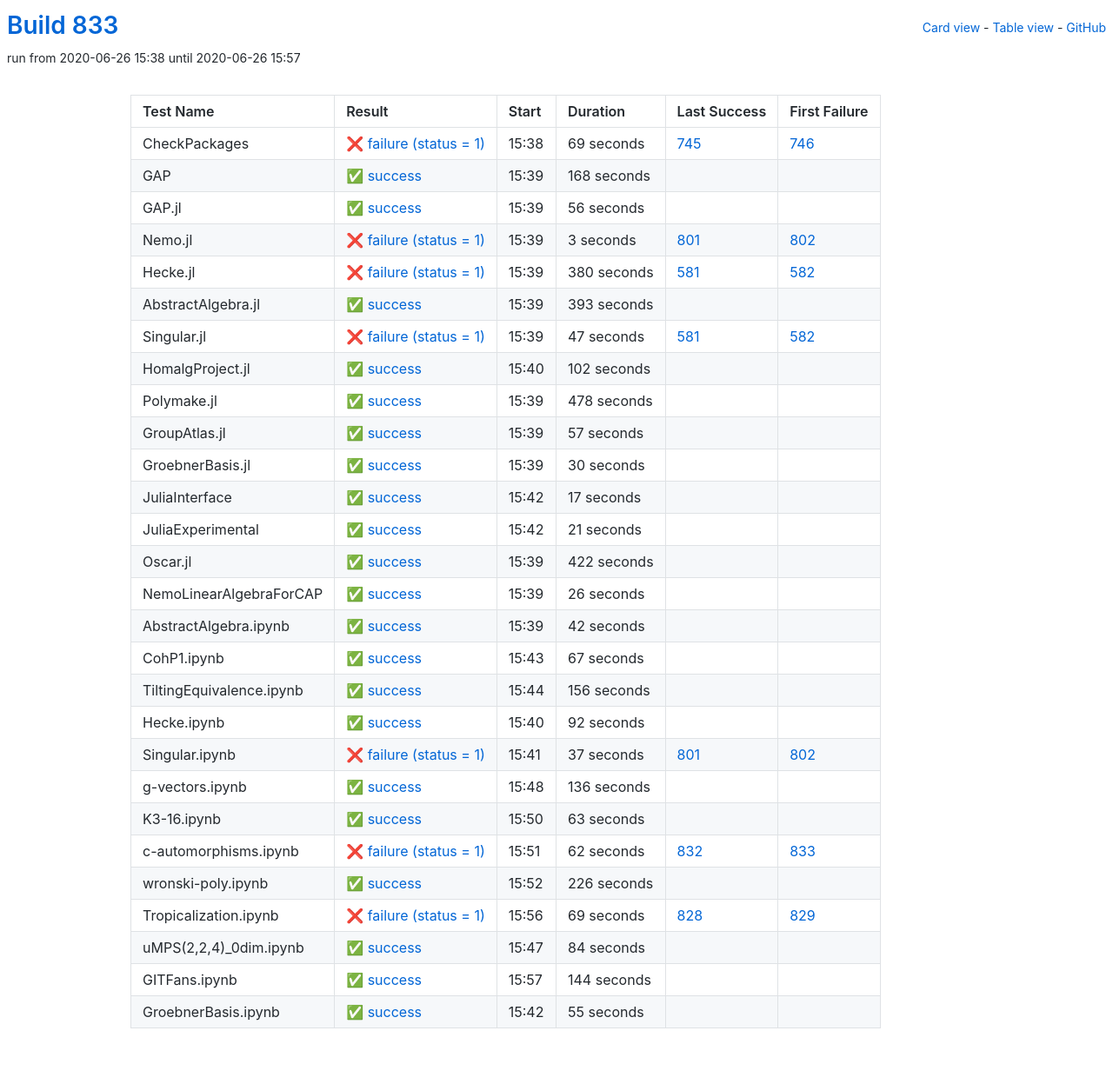
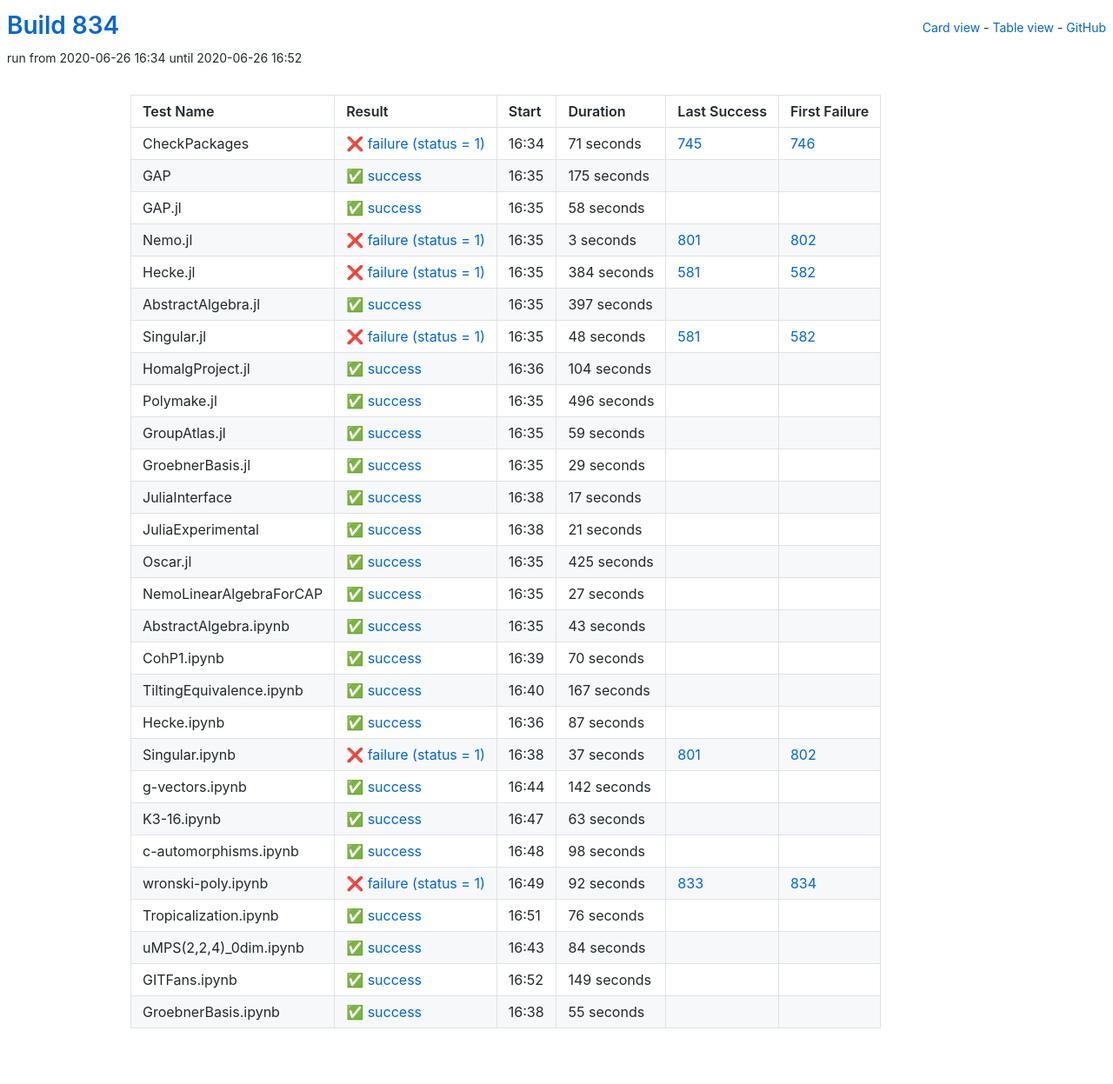
Before and after one commit to oscar-system/oscar-ci-status-1.4, a Jekyll site: the page built from table.html, in a window 1280 px wide. Shown: the whole page at 87% size. Built offline with Jekyll 4.4.1, drawn with Linux system fonts in a browser that asks for light colours.

Commit message:
Build #834

```diff
--- a/_data/ci.yml
+++ b/_data/ci.yml
@@ -1,6 +1,6 @@
 ---
-build: 833
-build_url: https://oscarci.mathematik.uni-kl.de/job/oscar-julia-1.4/833/
+build: 834
+build_url: https://oscarci.mathematik.uni-kl.de/job/oscar-julia-1.4/834/
 job: oscar-julia-1.4
 organization: oscar-system
 repo: oscar-ci-status-1.4
@@ -8,44 +8,44 @@ repourl: https://github.com/oscar-system/oscar-ci-status-1.4
 tests:
 - name: CheckPackages
   id: checkpackages
-  log: https://oscarci.mathematik.uni-kl.de/job/oscar-julia-1.4/833/artifact/logs/build-833/CheckPackages.log
-  start: 2020-06-26 15:38
+  log: https://oscarci.mathematik.uni-kl.de/job/oscar-julia-1.4/834/artifact/logs/build-834/CheckPackages.log
+  start: 2020-06-26 16:34
   success: false
   exitcode: 1
   status: failure
-  duration: 69
+  duration: 71
   last_success: 745
   last_success_url: https://oscarci.mathematik.uni-kl.de/job/oscar-julia-1.4/745/
   first_failure: 746
   first_failure_url: https://oscarci.mathematik.uni-kl.de/job/oscar-julia-1.4/746/
 - name: GAP
   id: gap
-  log: https://oscarci.mathematik.uni-kl.de/job/oscar-julia-1.4/833/artifact/logs/build-833/GAP.log
-  start: 2020-06-26 15:39
+  log: https://oscarci.mathematik.uni-kl.de/job/oscar-julia-1.4/834/artifact/logs/build-834/GAP.log
+  start: 2020-06-26 16:35
   success: true
   exitcode: 0
   status: success
-  duration: 168
+  duration: 175
   last_success: false
   last_success_url:
   first_failure: false
   first_failure_url:
 - name: GAP.jl
   id: gap-jl
-  log: https://oscarci.mathematik.uni-kl.de/job/oscar-julia-1.4/833/artifact/logs/build-833/GAP.jl.log
-  start: 2020-06-26 15:39
+  log: https://oscarci.mathematik.uni-kl.de/job/oscar-julia-1.4/834/artifact/logs/build-834/GAP.jl.log
+  start: 2020-06-26 16:35
   success: true
   exitcode: 0
   status: success
-  duration: 56
+  duration: 58
   last_success: false
   last_success_url:
   first_failure: false
   first_failure_url:
 - name: Nemo.jl
   id: nemo-jl
-  log: https://oscarci.mathematik.uni-kl.de/job/oscar-julia-1.4/833/artifact/logs/build-833/Nemo.jl.log
-  start: 2020-06-26 15:39
+  log: https://oscarci.mathematik.uni-kl.de/job/oscar-julia-1.4/834/artifact/logs/build-834/Nemo.jl.log
+  start: 2020-06-26 16:35
   success: false
   exitcode: 1
   status: failure
@@ -56,92 +56,92 @@ tests:
   first_failure_url: https://oscarci.mathematik.uni-kl.de/job/oscar-julia-1.4/802/
 - name: Hecke.jl
   id: hecke-jl
-  log: https://oscarci.mathematik.uni-kl.de/job/oscar-julia-1.4/833/artifact/logs/build-833/Hecke.jl.log
-  start: 2020-06-26 15:39
+  log: https://oscarci.mathematik.uni-kl.de/job/oscar-julia-1.4/834/artifact/logs/build-834/Hecke.jl.log
+  start: 2020-06-26 16:35
   success: false
   exitcode: 1
   status: failure
-  duration: 380
+  duration: 384
   last_success: 581
   last_success_url: https://oscarci.mathematik.uni-kl.de/job/oscar-julia-1.4/581/
   first_failure: 582
   first_failure_url: https://oscarci.mathematik.uni-kl.de/job/oscar-julia-1.4/582/
 - name: AbstractAlgebra.jl
   id: abstractalgebra-jl
-  log: https://oscarci.mathematik.uni-kl.de/job/oscar-julia-1.4/833/artifact/logs/build-833/AbstractAlgebra.jl.log
-  start: 2020-06-26 15:39
+  log: https://oscarci.mathematik.uni-kl.de/job/oscar-julia-1.4/834/artifact/logs/build-834/AbstractAlgebra.jl.log
+  start: 2020-06-26 16:35
   success: true
   exitcode: 0
   status: success
-  duration: 393
+  duration: 397
   last_success: false
   last_success_url:
   first_failure: false
   first_failure_url:
 - name: Singular.jl
   id: singular-jl
-  log: https://oscarci.mathematik.uni-kl.de/job/oscar-julia-1.4/833/artifact/logs/build-833/Singular.jl.log
-  start: 2020-06-26 15:39
+  log: https://oscarci.mathematik.uni-kl.de/job/oscar-julia-1.4/834/artifact/logs/build-834/Singular.jl.log
+  start: 2020-06-26 16:35
   success: false
   exitcode: 1
   status: failure
-  duration: 47
+  duration: 48
   last_success: 581
   last_success_url: https://oscarci.mathematik.uni-kl.de/job/oscar-julia-1.4/581/
   first_failure: 582
   first_failure_url: https://oscarci.mathematik.uni-kl.de/job/oscar-julia-1.4/582/
 - name: HomalgProject.jl
   id: homalgproject-jl
-  log: https://oscarci.mathematik.uni-kl.de/job/oscar-julia-1.4/833/artifact/logs/build-833/HomalgProject.jl.log
-  start: 2020-06-26 15:40
+  log: https://oscarci.mathematik.uni-kl.de/job/oscar-julia-1.4/834/artifact/logs/build-834/HomalgProject.jl.log
+  start: 2020-06-26 16:36
   success: true
   exitcode: 0
   status: success
-  duration: 102
+  duration: 104
   last_success: false
   last_success_url:
   first_failure: false
   first_failure_url:
 - name: Polymake.jl
   id: polymake-jl
-  log: https://oscarci.mathematik.uni-kl.de/job/oscar-julia-1.4/833/artifact/logs/build-833/Polymake.jl.log
-  start: 2020-06-26 15:39
+  log: https://oscarci.mathematik.uni-kl.de/job/oscar-julia-1.4/834/artifact/logs/build-834/Polymake.jl.log
+  start: 2020-06-26 16:35
   success: true
   exitcode: 0
   status: success
-  duration: 478
+  duration: 496
   last_success: false
   last_success_url:
   first_failure: false
   first_failure_url:
 - name: GroupAtlas.jl
   id: groupatlas-jl
-  log: https://oscarci.mathematik.uni-kl.de/job/oscar-julia-1.4/833/artifact/logs/build-833/GroupAtlas.jl.log
-  start: 2020-06-26 15:39
+  log: https://oscarci.mathematik.uni-kl.de/job/oscar-julia-1.4/834/artifact/logs/build-834/GroupAtlas.jl.log
+  start: 2020-06-26 16:35
   success: true
   exitcode: 0
   status: success
-  duration: 57
+  duration: 59
   last_success: false
   last_success_url:
   first_failure: false
   first_failure_url:
 - name: GroebnerBasis.jl
   id: groebnerbasis-jl
-  log: https://oscarci.mathematik.uni-kl.de/job/oscar-julia-1.4/833/artifact/logs/build-833/GroebnerBasis.jl.log
-  start: 2020-06-26 15:39
+  log: https://oscarci.mathematik.uni-kl.de/job/oscar-julia-1.4/834/artifact/logs/build-834/GroebnerBasis.jl.log
+  start: 2020-06-26 16:35
   success: true
   exitcode: 0
   status: success
-  duration: 30
+  duration: 29
   last_success: false
   last_success_url:
   first_failure: false
   first_failure_url:
 - name: JuliaInterface
   id: juliainterface
-  log: https://oscarci.mathematik.uni-kl.de/job/oscar-julia-1.4/833/artifact/logs/build-833/JuliaInterface.log
-  start: 2020-06-26 15:42
+  log: https://oscarci.mathematik.uni-kl.de/job/oscar-julia-1.4/834/artifact/logs/build-834/JuliaInterface.log
+  start: 2020-06-26 16:38
   success: true
   exitcode: 0
   status: success
@@ -152,8 +152,8 @@ tests:
   first_failure_url:
 - name: JuliaExperimental
   id: juliaexperimental
-  log: https://oscarci.mathematik.uni-kl.de/job/oscar-julia-1.4/833/artifact/logs/build-833/JuliaExperimental.log
-  start: 2020-06-26 15:42
+  log: https://oscarci.mathematik.uni-kl.de/job/oscar-julia-1.4/834/artifact/logs/build-834/JuliaExperimental.log
+  start: 2020-06-26 16:38
   success: true
   exitcode: 0
   status: success
@@ -164,80 +164,80 @@ tests:
   first_failure_url:
 - name: Oscar.jl
   id: oscar-jl
-  log: https://oscarci.mathematik.uni-kl.de/job/oscar-julia-1.4/833/artifact/logs/build-833/Oscar.jl.log
-  start: 2020-06-26 15:39
+  log: https://oscarci.mathematik.uni-kl.de/job/oscar-julia-1.4/834/artifact/logs/build-834/Oscar.jl.log
+  start: 2020-06-26 16:35
   success: true
   exitcode: 0
   status: success
-  duration: 422
+  duration: 425
   last_success: false
   last_success_url:
   first_failure: false
   first_failure_url:
 - name: NemoLinearAlgebraForCAP
   id: nemolinearalgebraforcap
-  log: https://oscarci.mathematik.uni-kl.de/job/oscar-julia-1.4/833/artifact/logs/build-833/NemoLinearAlgebraForCAP.log
-  start: 2020-06-26 15:39
+  log: https://oscarci.mathematik.uni-kl.de/job/oscar-julia-1.4/834/artifact/logs/build-834/NemoLinearAlgebraForCAP.log
+  start: 2020-06-26 16:35
   success: true
   exitcode: 0
   status: success
-  duration: 26
+  duration: 27
   last_success: false
   last_success_url:
   first_failure: false
   first_failure_url:
 - name: AbstractAlgebra.ipynb
   id: abstractalgebra-ipynb
-  log: https://oscarci.mathematik.uni-kl.de/job/oscar-julia-1.4/833/artifact/logs/build-833/AbstractAlgebra.ipynb.log
-  start: 2020-06-26 15:39
+  log: https://oscarci.mathematik.uni-kl.de/job/oscar-julia-1.4/834/artifact/logs/build-834/AbstractAlgebra.ipynb.log
+  start: 2020-06-26 16:35
   success: true
   exitcode: 0
   status: success
-  duration: 42
+  duration: 43
   last_success: false
   last_success_url:
   first_failure: false
   first_failure_url:
 - name: CohP1.ipynb
   id: cohp1-ipynb
-  log: https://oscarci.mathematik.uni-kl.de/job/oscar-julia-1.4/833/artifact/logs/build-833/CohP1.ipynb.log
-  start: 2020-06-26 15:43
+  log: https://oscarci.mathematik.uni-kl.de/job/oscar-julia-1.4/834/artifact/logs/build-834/CohP1.ipynb.log
+  start: 2020-06-26 16:39
   success: true
   exitcode: 0
   status: success
-  duration: 67
+  duration: 70
   last_success: false
   last_success_url:
   first_failure: false
   first_failure_url:
 - name: TiltingEquivalence.ipynb
   id: tiltingequivalence-ipynb
-  log: https://oscarci.mathematik.uni-kl.de/job/oscar-julia-1.4/833/artifact/logs/build-833/TiltingEquivalence.ipynb.log
-  start: 2020-06-26 15:44
+  log: https://oscarci.mathematik.uni-kl.de/job/oscar-julia-1.4/834/artifact/logs/build-834/TiltingEquivalence.ipynb.log
+  start: 2020-06-26 16:40
   success: true
   exitcode: 0
   status: success
-  duration: 156
+  duration: 167
   last_success: false
   last_success_url:
   first_failure: false
   first_failure_url:
 - name: Hecke.ipynb
   id: hecke-ipynb
-  log: https://oscarci.mathematik.uni-kl.de/job/oscar-julia-1.4/833/artifact/logs/build-833/Hecke.ipynb.log
-  start: 2020-06-26 15:40
+  log: https://oscarci.mathematik.uni-kl.de/job/oscar-julia-1.4/834/artifact/logs/build-834/Hecke.ipynb.log
+  start: 2020-06-26 16:36
   success: true
   exitcode: 0
   status: success
-  duration: 92
+  duration: 87
   last_success: false
   last_success_url:
   first_failure: false
   first_failure_url:
 - name: Singular.ipynb
   id: singular-ipynb
-  log: https://oscarci.mathematik.uni-kl.de/job/oscar-julia-1.4/833/artifact/logs/build-833/Singular.ipynb.log
-  start: 2020-06-26 15:41
+  log: https://oscarci.mathematik.uni-kl.de/job/oscar-julia-1.4/834/artifact/logs/build-834/Singular.ipynb.log
+  start: 2020-06-26 16:38
   success: false
   exitcode: 1
   status: failure
@@ -248,20 +248,20 @@ tests:
   first_failure_url: https://oscarci.mathematik.uni-kl.de/job/oscar-julia-1.4/802/
 - name: g-vectors.ipynb
   id: g-vectors-ipynb
-  log: https://oscarci.mathematik.uni-kl.de/job/oscar-julia-1.4/833/artifact/logs/build-833/g-vectors.ipynb.log
-  start: 2020-06-26 15:48
+  log: https://oscarci.mathematik.uni-kl.de/job/oscar-julia-1.4/834/artifact/logs/build-834/g-vectors.ipynb.log
+  start: 2020-06-26 16:44
   success: true
   exitcode: 0
   status: success
-  duration: 136
+  duration: 142
   last_success: false
   last_success_url:
   first_failure: false
   first_failure_url:
 - name: K3-16.ipynb
   id: k3-16-ipynb
-  log: https://oscarci.mathematik.uni-kl.de/job/oscar-julia-1.4/833/artifact/logs/build-833/K3-16.ipynb.log
-  start: 2020-06-26 15:50
+  log: https://oscarci.mathematik.uni-kl.de/job/oscar-julia-1.4/834/artifact/logs/build-834/K3-16.ipynb.log
+  start: 2020-06-26 16:47
   success: true
   exitcode: 0
   status: success
@@ -272,44 +272,44 @@ tests:
   first_failure_url:
 - name: c-automorphisms.ipynb
   id: c-automorphisms-ipynb
-  log: https://oscarci.mathematik.uni-kl.de/job/oscar-julia-1.4/833/artifact/logs/build-833/c-automorphisms.ipynb.log
-  start: 2020-06-26 15:51
-  success: false
-  exitcode: 1
-  status: failure
-  duration: 62
-  last_success: 832
-  last_success_url: https://oscarci.mathematik.uni-kl.de/job/oscar-julia-1.4/832/
-  first_failure: 833
-  first_failure_url: https://oscarci.mathematik.uni-kl.de/job/oscar-julia-1.4/833/
-- name: wronski-poly.ipynb
-  id: wronski-poly-ipynb
-  log: https://oscarci.mathematik.uni-kl.de/job/oscar-julia-1.4/833/artifact/logs/build-833/wronski-poly.ipynb.log
-  start: 2020-06-26 15:52
+  log: https://oscarci.mathematik.uni-kl.de/job/oscar-julia-1.4/834/artifact/logs/build-834/c-automorphisms.ipynb.log
+  start: 2020-06-26 16:48
   success: true
   exitcode: 0
   status: success
-  duration: 226
+  duration: 98
   last_success: false
   last_success_url:
   first_failure: false
   first_failure_url:
-- name: Tropicalization.ipynb
-  id: tropicalization-ipynb
-  log: https://oscarci.mathematik.uni-kl.de/job/oscar-julia-1.4/833/artifact/logs/build-833/Tropicalization.ipynb.log
-  start: 2020-06-26 15:56
+- name: wronski-poly.ipynb
+  id: wronski-poly-ipynb
+  log: https://oscarci.mathematik.uni-kl.de/job/oscar-julia-1.4/834/artifact/logs/build-834/wronski-poly.ipynb.log
+  start: 2020-06-26 16:49
   success: false
   exitcode: 1
   status: failure
-  duration: 69
-  last_success: 828
-  last_success_url: https://oscarci.mathematik.uni-kl.de/job/oscar-julia-1.4/828/
-  first_failure: 829
-  first_failure_url: https://oscarci.mathematik.uni-kl.de/job/oscar-julia-1.4/829/
+  duration: 92
+  last_success: 833
+  last_success_url: https://oscarci.mathematik.uni-kl.de/job/oscar-julia-1.4/833/
+  first_failure: 834
+  first_failure_url: https://oscarci.mathematik.uni-kl.de/job/oscar-julia-1.4/834/
+- name: Tropicalization.ipynb
+  id: tropicalization-ipynb
+  log: https://oscarci.mathematik.uni-kl.de/job/oscar-julia-1.4/834/artifact/logs/build-834/Tropicalization.ipynb.log
+  start: 2020-06-26 16:51
+  success: true
+  exitcode: 0
+  status: success
+  duration: 76
+  last_success: false
+  last_success_url:
+  first_failure: false
+  first_failure_url:
 - name: uMPS(2,2,4)_0dim.ipynb
   id: umps-2-2-4-0dim-ipynb
-  log: https://oscarci.mathematik.uni-kl.de/job/oscar-julia-1.4/833/artifact/logs/build-833/uMPS-2-2-4-_0dim.ipynb.log
-  start: 2020-06-26 15:47
+  log: https://oscarci.mathematik.uni-kl.de/job/oscar-julia-1.4/834/artifact/logs/build-834/uMPS-2-2-4-_0dim.ipynb.log
+  start: 2020-06-26 16:43
   success: true
   exitcode: 0
   status: success
@@ -320,20 +320,20 @@ tests:
   first_failure_url:
 - name: GITFans.ipynb
   id: gitfans-ipynb
-  log: https://oscarci.mathematik.uni-kl.de/job/oscar-julia-1.4/833/artifact/logs/build-833/GITFans.ipynb.log
-  start: 2020-06-26 15:57
+  log: https://oscarci.mathematik.uni-kl.de/job/oscar-julia-1.4/834/artifact/logs/build-834/GITFans.ipynb.log
+  start: 2020-06-26 16:52
   success: true
   exitcode: 0
   status: success
-  duration: 144
+  duration: 149
   last_success: false
   last_success_url:
   first_failure: false
   first_failure_url:
 - name: GroebnerBasis.ipynb
   id: groebnerbasis-ipynb
-  log: https://oscarci.mathematik.uni-kl.de/job/oscar-julia-1.4/833/artifact/logs/build-833/GroebnerBasis.ipynb.log
-  start: 2020-06-26 15:42
+  log: https://oscarci.mathematik.uni-kl.de/job/oscar-julia-1.4/834/artifact/logs/build-834/GroebnerBasis.ipynb.log
+  start: 2020-06-26 16:38
   success: true
   exitcode: 0
   status: success
```
Also changed, not shown: README.md.
